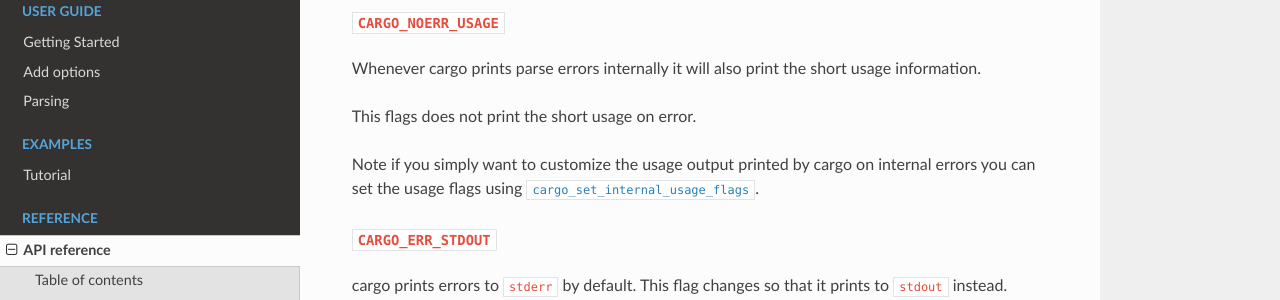
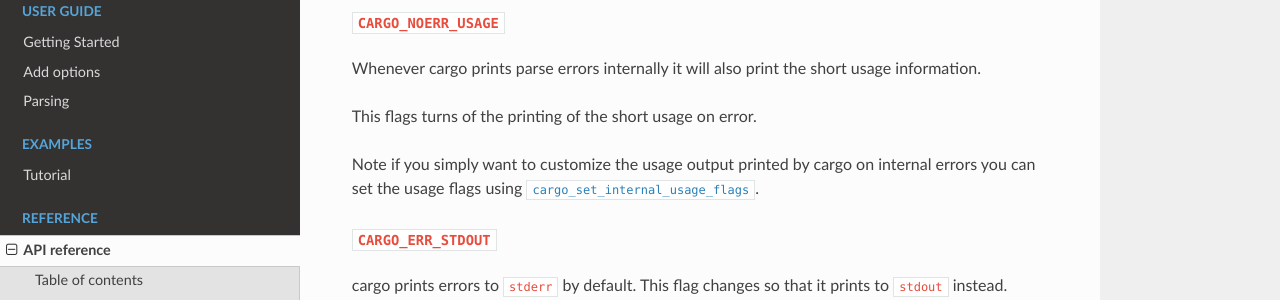
Before and after one commit to JoakimSoderberg/cargo, an MkDocs documentation site: the page built from docs/api.md, in a window 1280 px wide and 900 px high, scrolled down 11522 px. Shown: the part 151-451 px from the top of the window. Built offline with MkDocs 1.6.1, drawn with Linux system fonts in a browser that asks for light colours; nearby versions of some CDN libraries; old or Windows-style settings are respelled for this version of MkDocs.

Commit message:
Fix weird sentence!

```diff
--- a/docs/api.md
+++ b/docs/api.md
@@ -348,7 +348,7 @@ This turns this off. Use this if you want to customize the error output.
 #### `CARGO_NOERR_USAGE` ####
 Whenever cargo prints parse errors internally it will also print the short usage information.
 
-This flags does not print the short usage on error.
+This flags turns of the printing of the short usage on error.
 
 Note if you simply want to customize the usage output printed by cargo on internal errors you can set the usage flags using [`cargo_set_internal_usage_flags`](api.md#cargo_set_internal_usage_flags).
 
```
